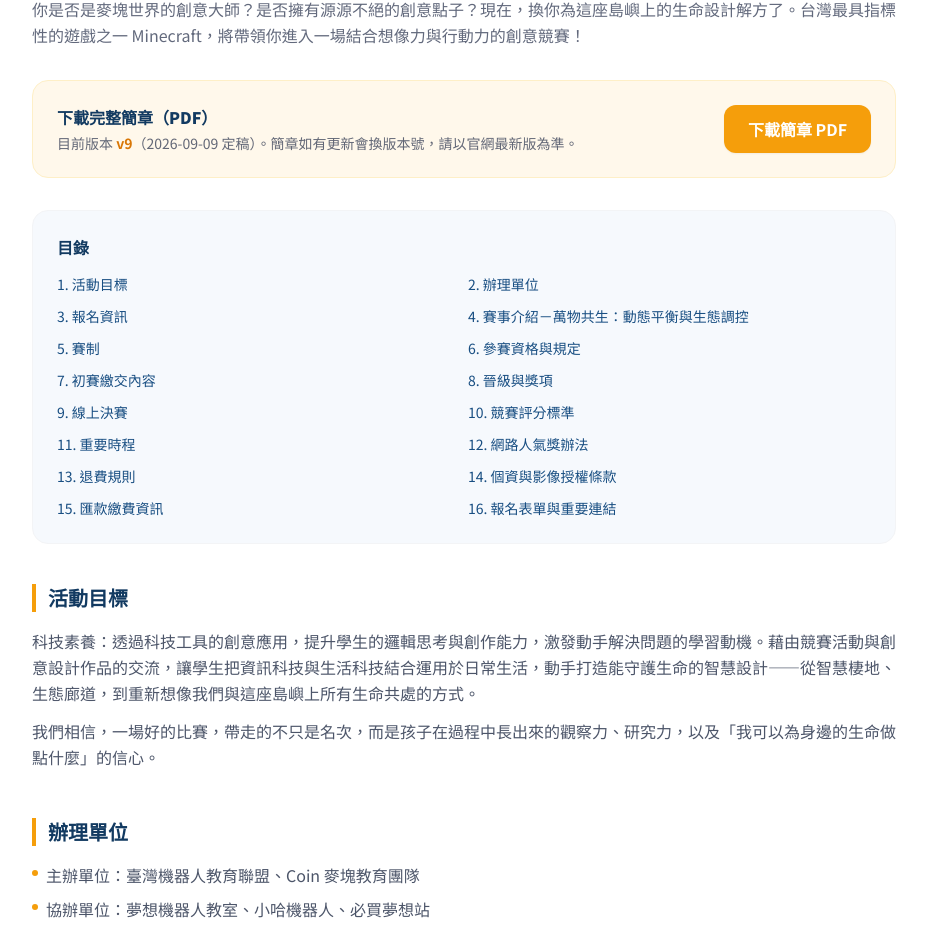
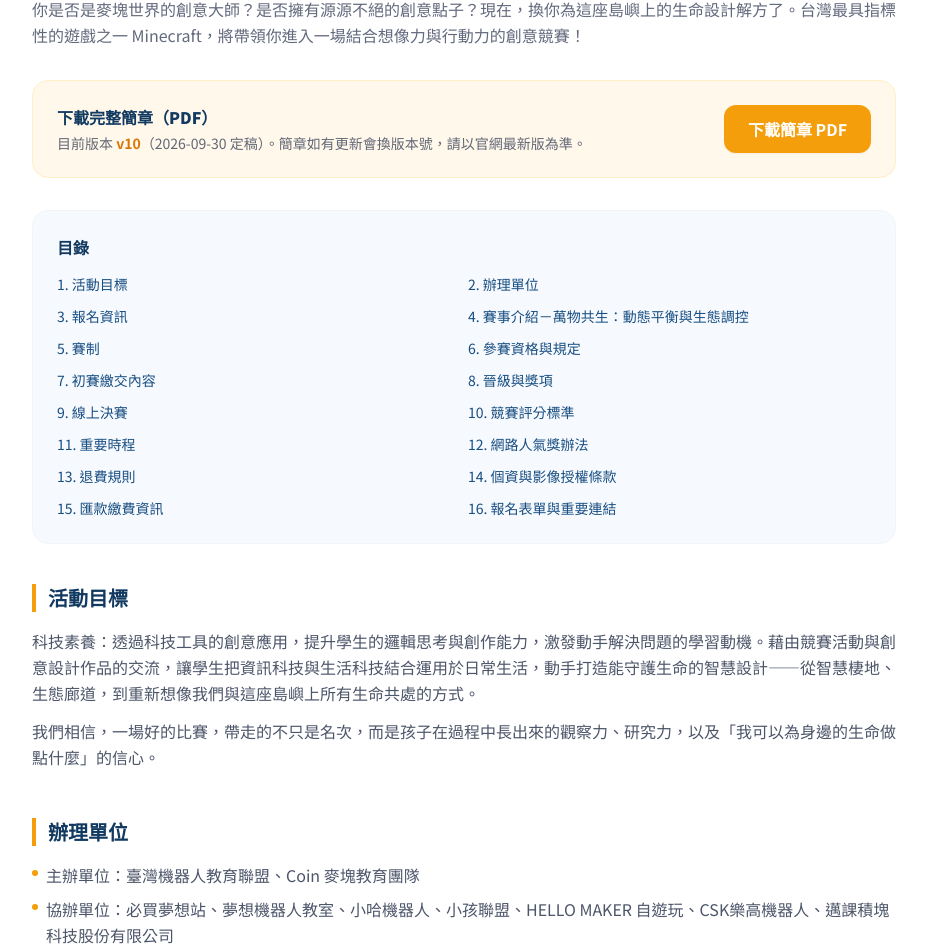
Before and after one commit to Hashen-0608/mcup-web, a Next.js app: page /rules in a window 1280 px wide. Shown: the part 213-1165 px from the top of the page, without its empty margins (176-1103 px from the left). Built offline with nearby package versions, Linux system fonts and the light colour scheme.

Commit message:
協辦單位調整為七個單位，簡章連結改為 v10

```diff
--- a/content/data.ts
+++ b/content/data.ts
@@ -21,9 +21,13 @@ export const organizers = {
   guidance: [] as readonly string[],
   host: ["臺灣機器人教育聯盟", "Coin 麥塊教育團隊"],
   coHost: [
+    "必買夢想站",
     "夢想機器人教室",
     "小哈機器人",
-    "必買夢想站",
+    "小孩聯盟",
+    "HELLO MAKER 自遊玩",
+    "CSK樂高機器人",
+    "邁課積塊科技股份有限公司",
   ],
 } as const;
 
--- a/content/links.ts
+++ b/content/links.ts
@@ -18,7 +18,7 @@ export const links = {
   submitWork: "https://docs.google.com/forms/d/e/1FAIpQLSeE-0qzIYYF9SWzdV7NBCXgIQfiHZqHW01CZBs74DnRRR_4IA/viewform",
 
   // ── 簡章 PDF（檔名帶版本日期；每次改版換新檔名並更新這裡）──
-  rulesPdf: "/downloads/rules-20260909-v9.pdf",
+  rulesPdf: "/downloads/rules-20260930-v10.pdf",
 
   // ── 圖文檔模板下載（放在官網 public/ 目錄）──
   // 註：中文檔名從 Windows 拖曳上傳時會被截成 8.3 短檔名，故改用 ASCII 檔名
@@ -36,10 +36,10 @@ export const links = {
 
 // 簡章版本資訊（供官網顯示與 PDF 下載檔名使用）
 export const rulesVersion = {
-  label: "v9",
-  date: "2026-09-09",
+  label: "v10",
+  date: "2026-09-30",
   /** 使用者下載後看到的檔名 */
-  downloadName: "2026麥塊盃簡章_v9_20260909.pdf",
+  downloadName: "2026麥塊盃簡章_v10_20260930.pdf",
 } as const;
 
 // 匯款繳費資訊（唯一事實來源＝簡章 v4）
--- a/content/rules.ts
+++ b/content/rules.ts
@@ -40,7 +40,7 @@ export const rules: RuleSection[] = [
         kind: "ul",
         items: [
           "主辦單位：臺灣機器人教育聯盟、Coin 麥塊教育團隊",
-          "協辦單位：夢想機器人教室、小哈機器人、必買夢想站",
+          "協辦單位：必買夢想站、夢想機器人教室、小哈機器人、小孩聯盟、HELLO MAKER 自遊玩、CSK樂高機器人、邁課積塊科技股份有限公司",
         ],
       },
     ],
```
